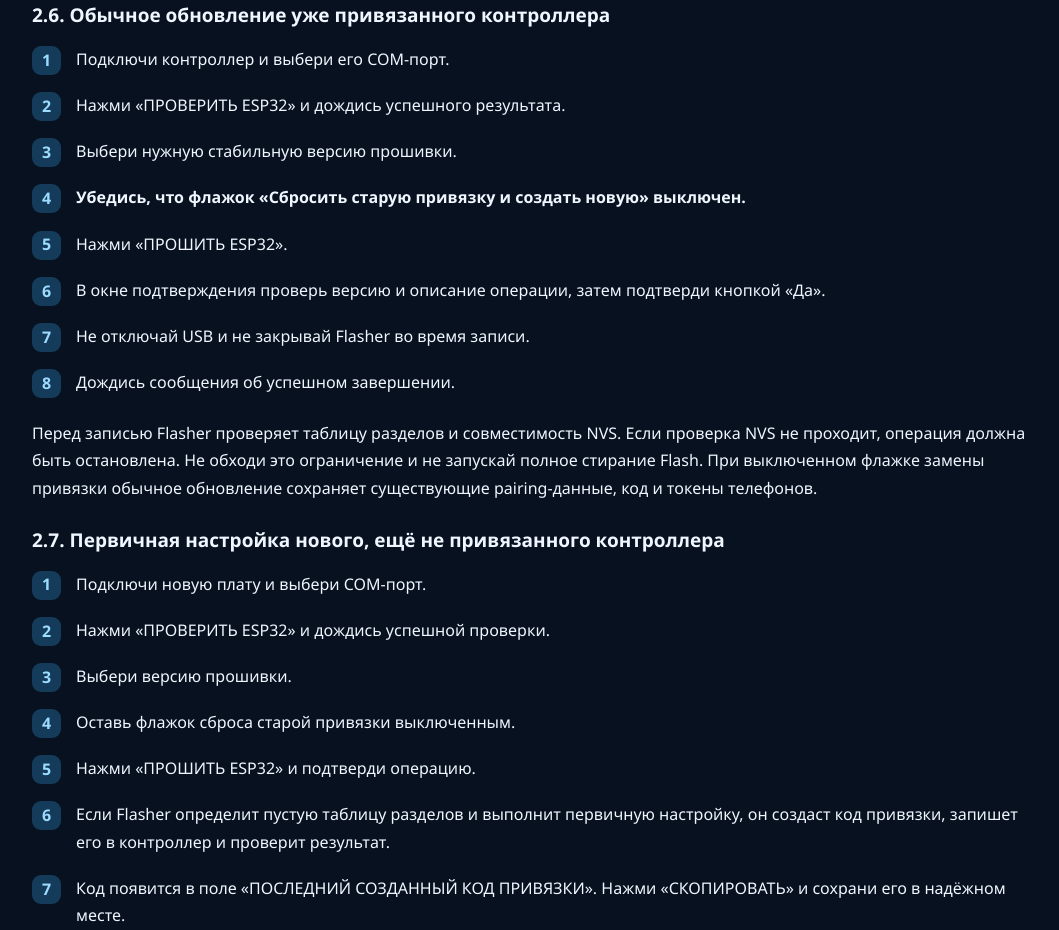
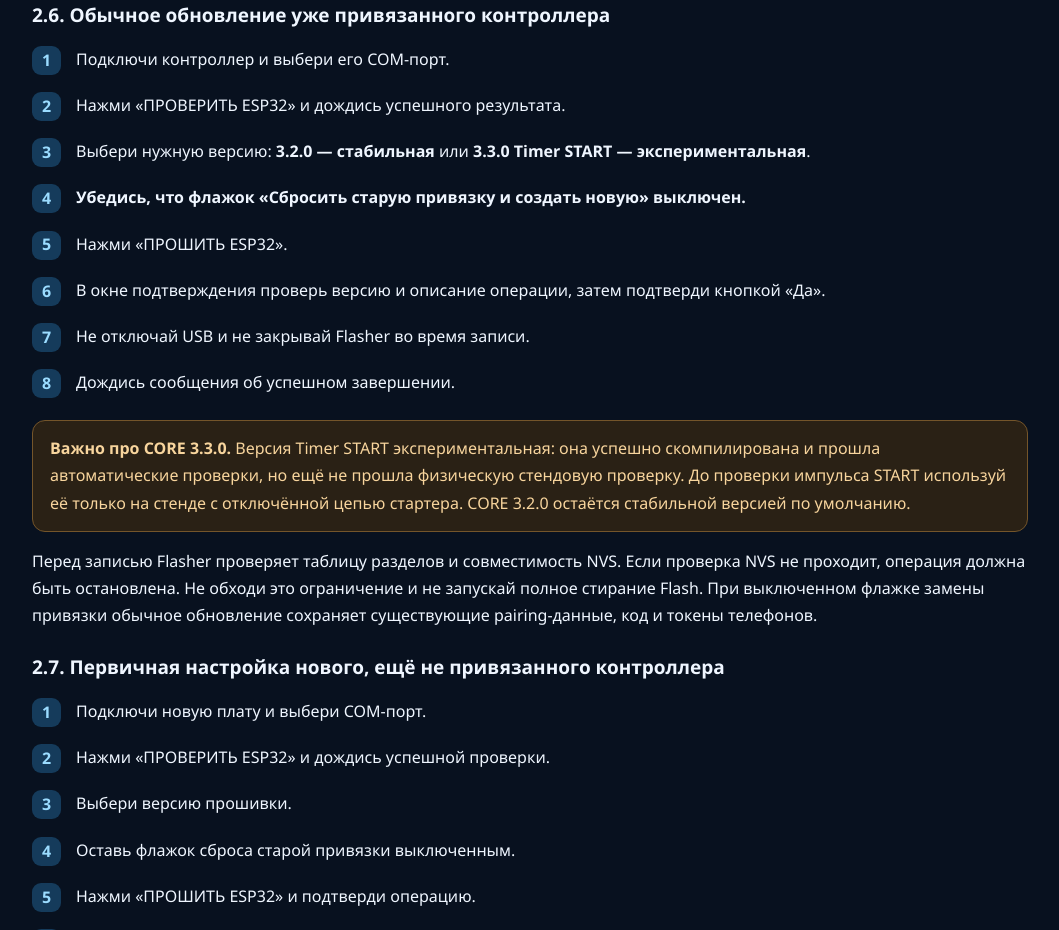
Before and after one commit to sdvg001/MotoKey-Firmware, a plain HTML site: page site/instructions.html in a window 1280 px wide. Shown: the part 6492-7422 px from the top of the page, without its empty margins (110-1169 px from the left). Drawn offline with Linux system fonts and the light colour scheme.

Commit message:
Update Flasher instructions for experimental 3.3.0 choice

```diff
--- a/site/instructions.html
+++ b/site/instructions.html
@@ -215,13 +215,14 @@ footer{border-top:1px solid rgba(130,170,210,.16);padding:24px 0 36px;color:var(
 <ol class="steps">
 <li>Подключи контроллер и выбери его COM-порт.</li>
 <li>Нажми «ПРОВЕРИТЬ ESP32» и дождись успешного результата.</li>
-<li>Выбери нужную стабильную версию прошивки.</li>
+<li>Выбери нужную версию: <strong>3.2.0 — стабильная</strong> или <strong>3.3.0 Timer START — экспериментальная</strong>.</li>
 <li><strong>Убедись, что флажок «Сбросить старую привязку и создать новую» выключен.</strong></li>
 <li>Нажми «ПРОШИТЬ ESP32».</li>
 <li>В окне подтверждения проверь версию и описание операции, затем подтверди кнопкой «Да».</li>
 <li>Не отключай USB и не закрывай Flasher во время записи.</li>
 <li>Дождись сообщения об успешном завершении.</li>
 </ol>
+<p class="warn"><strong>Важно про CORE 3.3.0.</strong> Версия Timer START экспериментальная: она успешно скомпилирована и прошла автоматические проверки, но ещё не прошла физическую стендовую проверку. До проверки импульса START используй её только на стенде с отключённой цепью стартера. CORE 3.2.0 остаётся стабильной версией по умолчанию.</p>
 <p>Перед записью Flasher проверяет таблицу разделов и совместимость NVS. Если проверка NVS не проходит, операция должна быть остановлена. Не обходи это ограничение и не запускай полное стирание Flash. При выключенном флажке замены привязки обычное обновление сохраняет существующие pairing-данные, код и токены телефонов.</p>
 
 <h3 id="flasher-new">2.7. Первичная настройка нового, ещё не привязанного контроллера</h3>
```
